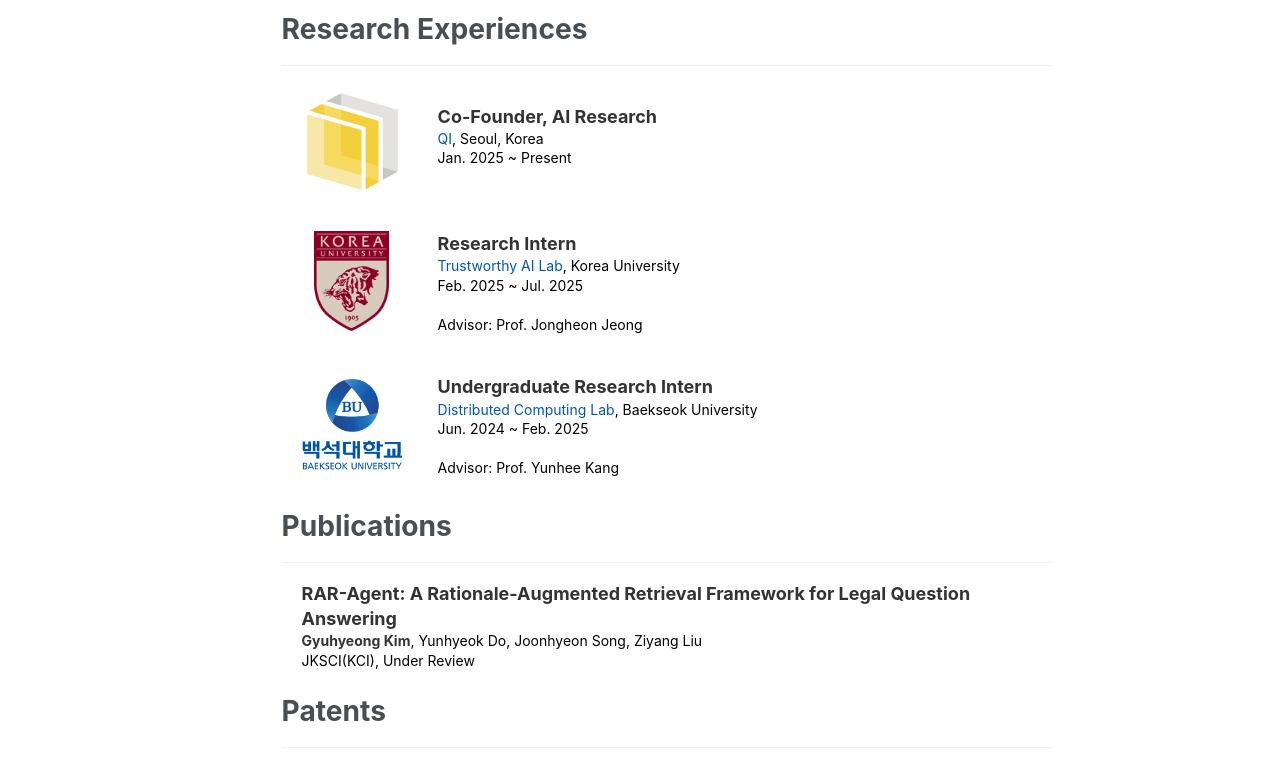
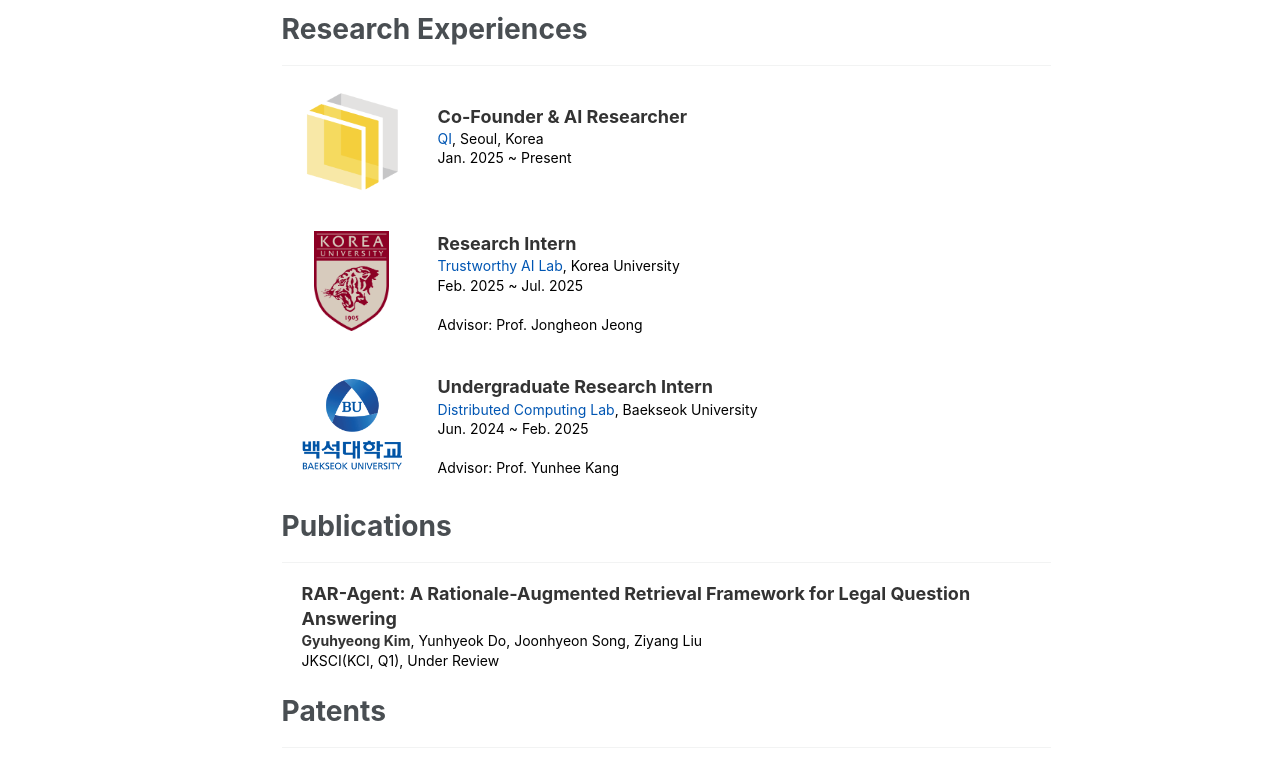
Before and after one commit to GyuHyeong-Kim/GyuHyeong-Kim.github.io, a Jekyll site: the page built from _pages/about.md, in a window 1280 px wide and 1400 px high. Shown: the part 571-1329 px from the top of the window. Built offline with Jekyll 4.4.1, drawn with Linux system fonts in a browser that asks for light colours; a script that is not in the unit is left out.

Commit message:
Update about.md

```diff
--- a/_pages/about.md
+++ b/_pages/about.md
@@ -32,7 +32,7 @@ Research Experiences
        style="width: 100px; height: 100px; object-fit: contain; margin-left: 20px;">
 
   <div style="font-size: 14px; line-height: 1.4; color: #000; position: relative; top: -5px;">
-    <strong style="font-size: 18px; color: #333;">Co-Founder, AI Research</strong><br>
+    <strong style="font-size: 18px; color: #333;">Co-Founder & AI Researcher</strong><br>
     <a href="https://teratenet.com/" target="_blank" class="lab-link">QI</a>, Seoul, Korea<br>
     Jan. 2025 ~ Present<br>
   </div>
@@ -72,7 +72,7 @@ Publications
   <div style="font-size: 14px; line-height: 1.4; color: #000;">
     <strong style="font-size: 18px; color: #333;">RAR-Agent: A Rationale-Augmented Retrieval Framework for Legal Question Answering</strong><br>
     <strong style="color: #333;">Gyuhyeong Kim</strong>, Yunhyeok Do, Joonhyeon Song, Ziyang Liu<br>
-    JKSCI(KCI), Under Review
+    JKSCI(KCI, Q1), Under Review
   </div>
 </div>
 
```
